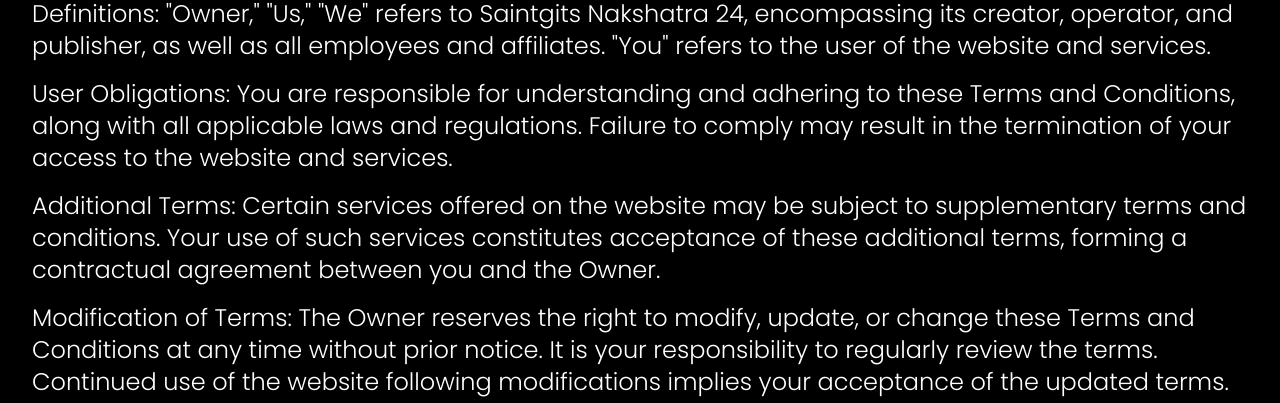
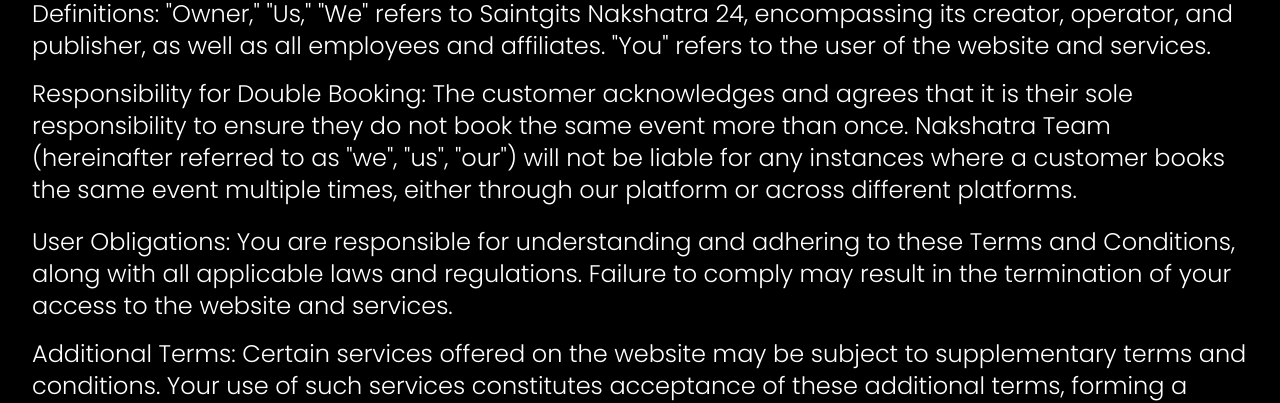
Before and after one commit to Blackswitch-Tech/NK24, a React (Create React App) app: page /terms in a window 1280 px wide. Shown: the part 274-677 px from the top of the page. Built offline with nearby package versions, Linux system fonts and the light colour scheme; no server answers; a web font is replaced by a local one.

Commit message:
final posters spelling

```diff
--- a/src/pages/Cultural.js
+++ b/src/pages/Cultural.js
@@ -15,7 +15,7 @@
   const [curEvents, setCurEvents] = useState([]);
   const options = [
     { value: "All", label: "All" },
-    { value: "General Events", label: "General Events" },
+    { value: "General", label: "General Events" },
     { value: "Dance", label: "Dance" },
     { value: "Music", label: "Music" },
     { value: "Sports", label: "Sports" },
--- a/src/pages/EventsPage.js
+++ b/src/pages/EventsPage.js
@@ -25,7 +25,7 @@
         >
           <div className=" hover:scale-110 transition duration-200 cursor-pointer rounded-2xl">
             <img
-              src="https://firebasestorage.googleapis.com/v0/b/nakshatra-9c45c.appspot.com/o/EventImages%2FCultural%20Events%2Fnon%20tech%201.jpg?alt=media&token=ea4a7655-b619-432b-8627-3581ff942965"
+              src="https://firebasestorage.googleapis.com/v0/b/nakshatra-9c45c.appspot.com/o/EventImages%2FTechnical%20Events%2Fftechcorrected.jpg?alt=media&token=5ebeb06a-ae10-4005-939c-717a16c06ec3"
               alt="event"
               className="rounded-2xl"
             />
@@ -34,7 +34,7 @@
         <div
           className="w-9/12 lg:w-1/3 mx-auto sm:mx-0 mb-14 sm:mb-10 outline-4  border-white"
           onClick={() => {
-            handleNavigation("cultural");
+            handleNavigation("technical");
           }}
         >
           <div className=" hover:scale-110 transition duration-200 cursor-pointer rounded-2xl">
--- a/src/pages/policy/Terms.js
+++ b/src/pages/policy/Terms.js
@@ -11,7 +11,10 @@
         <p className="mb-4 md:text-lg lg:text-xl xl:text-2xl font-pop">
           Definitions: "Owner," "Us," "We" refers to Saintgits Nakshatra 24, encompassing its creator, operator, and publisher, as well as all employees and affiliates. "You" refers to the user of the website and services.
         </p>
-        <p className="mb-4 md:text-lg lg:text-xl xl:text-2xl font-pop">
+        <p className="md:text-lg lg:text-xl xl:text-2xl font-pop">
+        Responsibility for Double Booking: The customer acknowledges and agrees that it is their sole responsibility to ensure they do not book the same event more than once. Nakshatra Team (hereinafter referred to as "we", "us", "our") will not be liable for any instances where a customer books the same event multiple times, either through our platform or across different platforms.
+        </p>
+        <p className="mb-4 md:text-lg lg:text-xl xl:text-2xl font-pop mt-5">
           User Obligations: You are responsible for understanding and adhering to these Terms and Conditions, along with all applicable laws and regulations. Failure to comply may result in the termination of your access to the website and services.
         </p>
         <p className="mb-4 md:text-lg lg:text-xl xl:text-2xl font-pop">
@@ -26,6 +29,7 @@
         <p className="md:text-lg lg:text-xl xl:text-2xl font-pop">
           Contact Information: For inquiries or concerns regarding these Terms and Conditions, please contact Saintgits Nakshatra 24 at [Contact Information].
         </p>
+
       </div>
     </div>
   );
```
